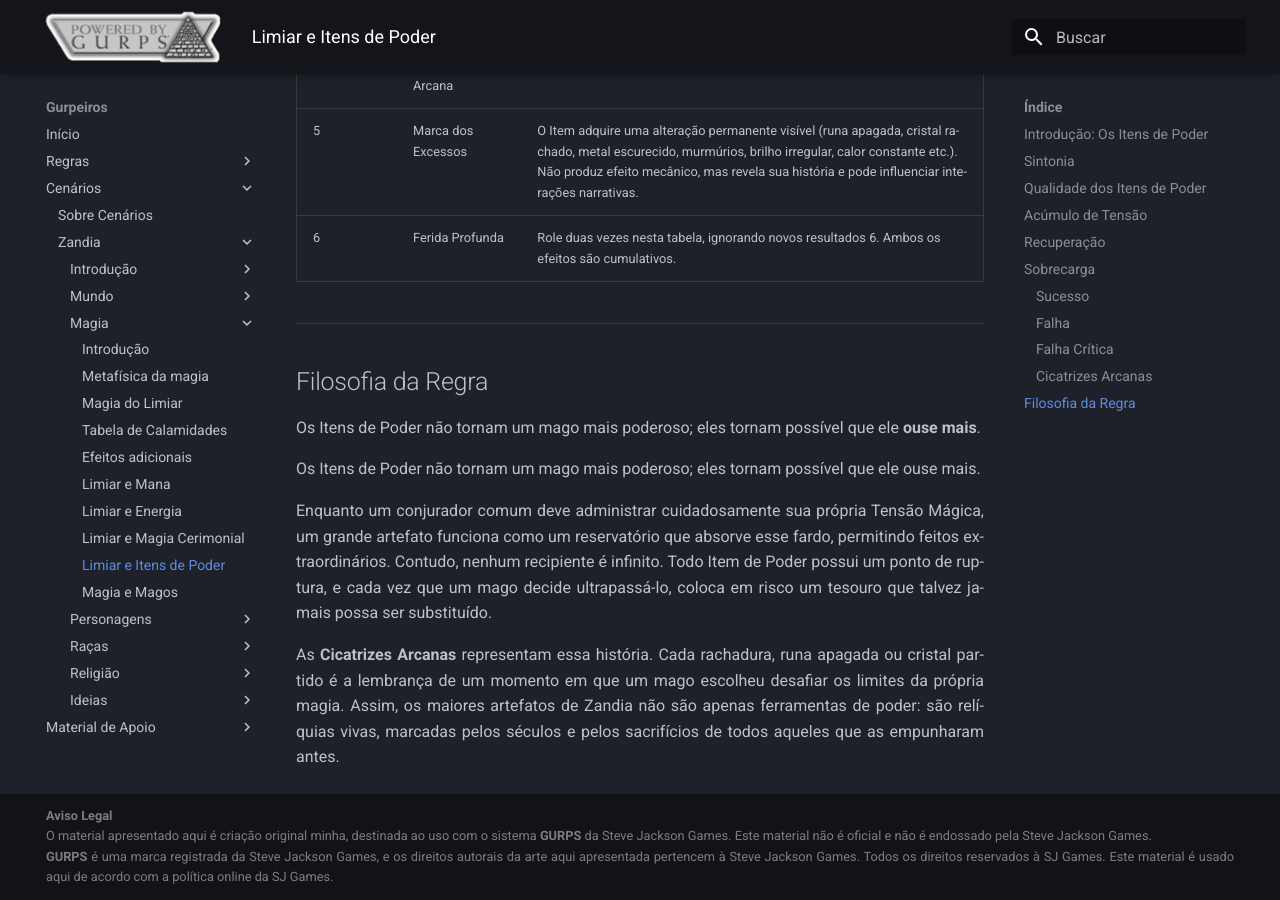
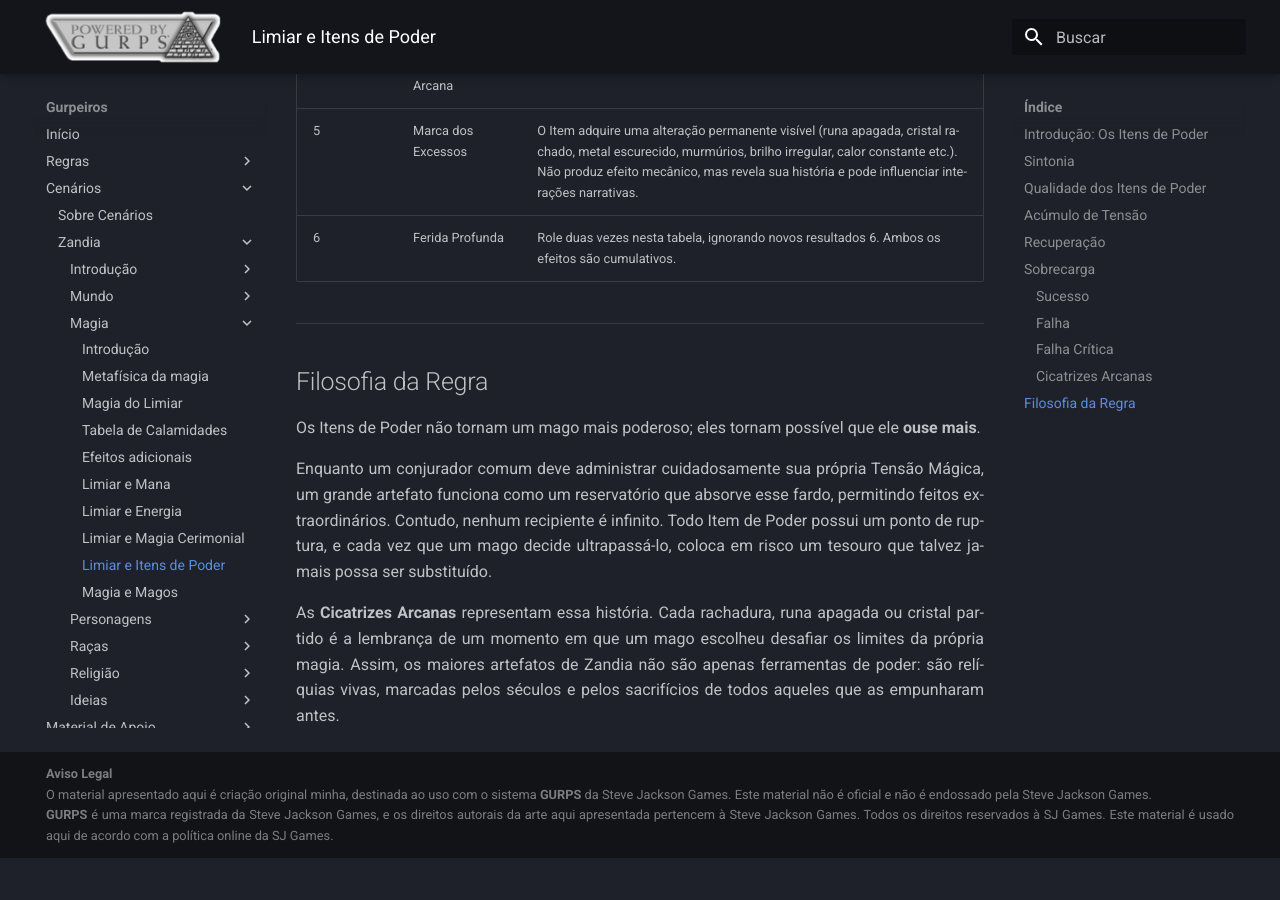
Before and after one commit to brbreis-1723/gurpeiros, an MkDocs documentation site: the page built from docs/cenarios/zandia/magia/limiar_itens_de_poder.md, in a window 1280 px wide and 900 px high, scrolled down 4689 px. Built offline with MkDocs 1.6.1 and Material for MkDocs 9.7.7, drawn with Linux system fonts in a browser that asks for light colours; after the commit the page ends 5547 px from its top, so only the background shows below that.

Commit message:
atualiza site mkdocs

```diff
--- a/docs/cenarios/zandia/magia/limiar_itens_de_poder.md
+++ b/docs/cenarios/zandia/magia/limiar_itens_de_poder.md
@@ -160,8 +160,6 @@ Um Item pode acumular diversas Cicatrizes Arcanas ao longo de sua existência, t
 
 Os Itens de Poder não tornam um mago mais poderoso; eles tornam possível que ele **ouse mais**.
 
-Os Itens de Poder não tornam um mago mais poderoso; eles tornam possível que ele ouse mais.
-
 Enquanto um conjurador comum deve administrar cuidadosamente sua própria Tensão Mágica, um grande artefato funciona como um reservatório que absorve esse fardo, permitindo feitos extraordinários. Contudo, nenhum recipiente é infinito. Todo Item de Poder possui um ponto de ruptura, e cada vez que um mago decide ultrapassá-lo, coloca em risco um tesouro que talvez jamais possa ser substituído.
 
 As **Cicatrizes Arcanas** representam essa história. Cada rachadura, runa apagada ou cristal partido é a lembrança de um momento em que um mago escolheu desafiar os limites da própria magia. Assim, os maiores artefatos de Zandia não são apenas ferramentas de poder: são relíquias vivas, marcadas pelos séculos e pelos sacrifícios de todos aqueles que as empunharam antes.
```
